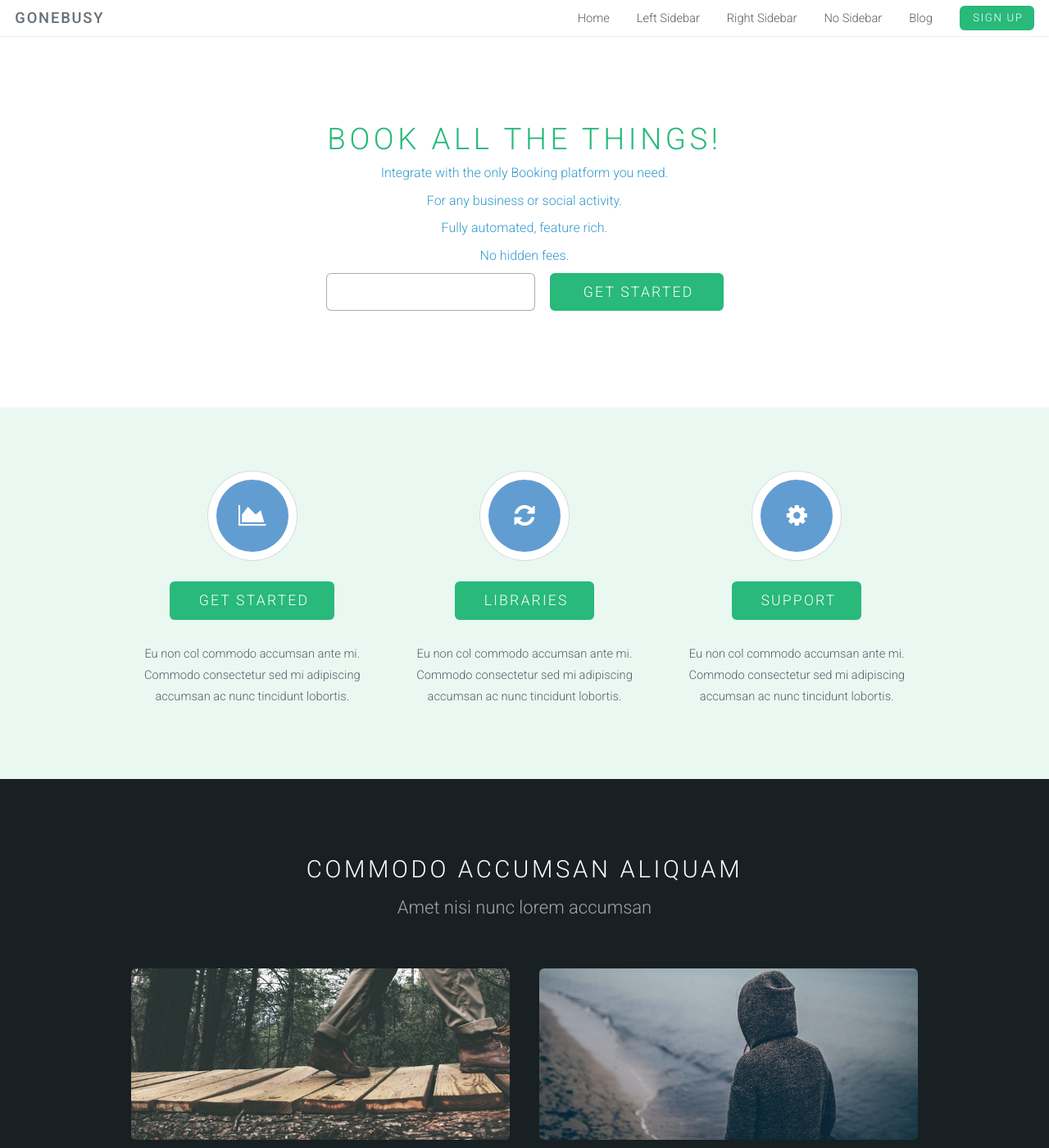
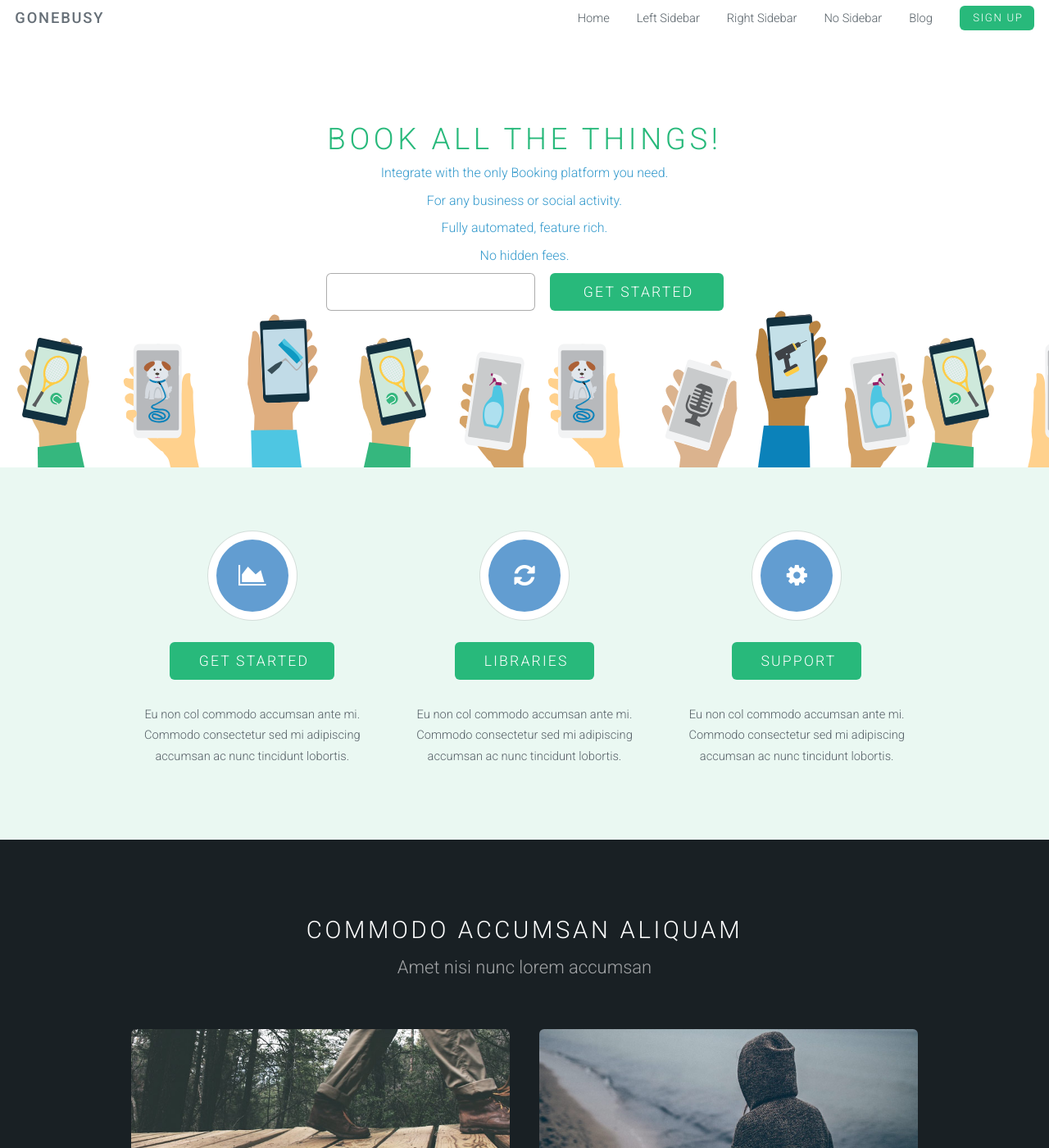
Before and after one commit to gonebusy/gonebusy.github.io, a Jekyll site: the page built from index.html, in a window 1280 px wide and 1400 px high. Shown: the whole window at 82% size. Built offline with Jekyll 4.4.1, drawn with Linux system fonts in a browser that asks for light colours.

Commit message:
adding hero image and styling

```diff
--- a/stylesheets/style-large.css
+++ b/stylesheets/style-large.css
@@ -13,7 +13,8 @@
 /* Banner */
 
         #banner {
-		padding: 8em 0;
+            padding-top: 8em;
+            padding-bottom: 13em;
         }
 
         #banner h2 {
--- a/stylesheets/style-xlarge.css
+++ b/stylesheets/style-xlarge.css
@@ -13,5 +13,6 @@
 /* Banner */
 
         #banner {
-		padding: 9em 0;
+            padding-top: 9em;
+            padding-bottom: 12em;
         }
--- a/stylesheets/style.scss
+++ b/stylesheets/style.scss
@@ -897,7 +897,6 @@
                 top: 0;
                 width: 100%;
                 z-index: 10000;
-                box-shadow: 0 0 0.1em 0 rgba(0, 0, 0, 0.25);
         }
 
                 #header h1 {
@@ -983,8 +982,9 @@
 
         #banner {
             background-color: $white;
-                background-size: cover;
-                background-position: center center;
+            background-image: url("../images/hero-art.svg");
+            background-size: initial;
+            background-position: bottom center;
             background-repeat: no-repeat;
             color: $green;
             padding: 14em 0;
```
Also changed, not shown: stylesheets/style-medium.css (+1 -7 lines), stylesheets/style-small.css (+1 -7 lines), stylesheets/style-xsmall.css (+1 -7 lines), images/hero-art.svg (added). Lines whose indentation alone changed are shown as unchanged.
